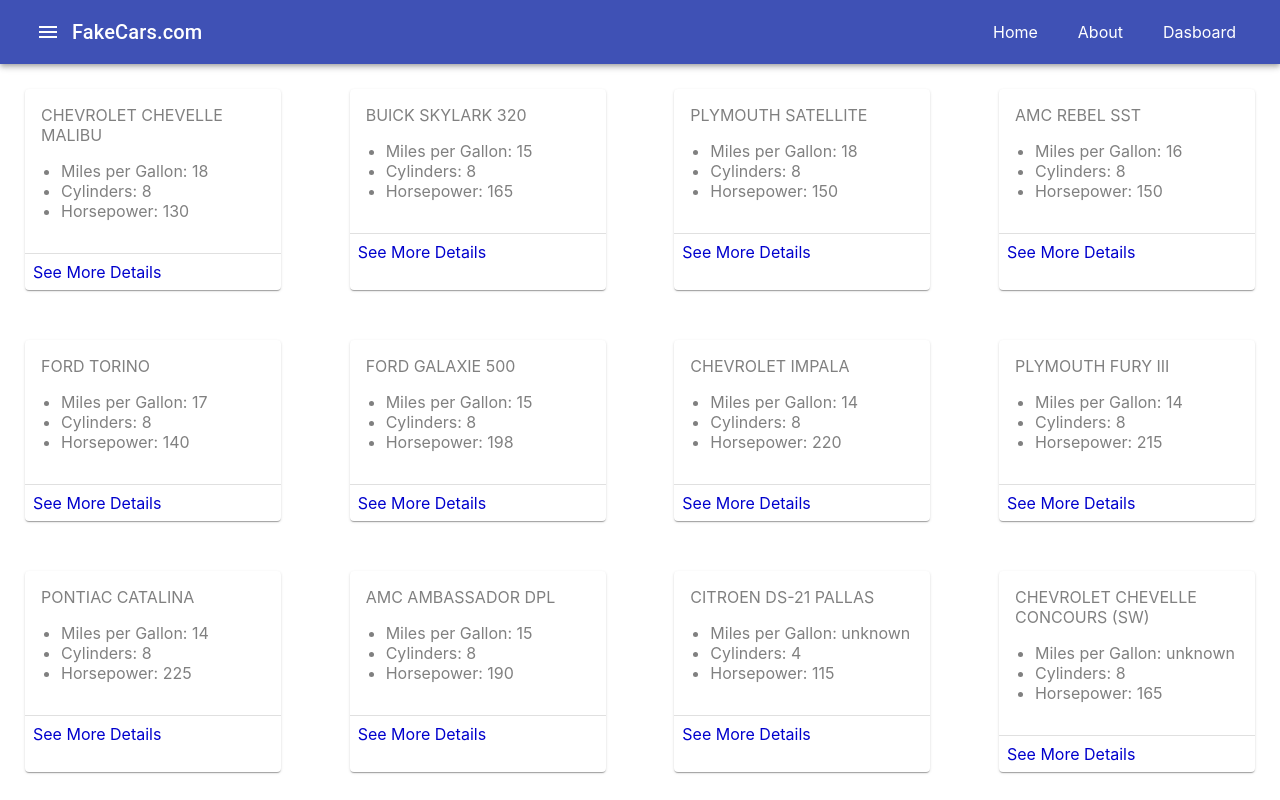
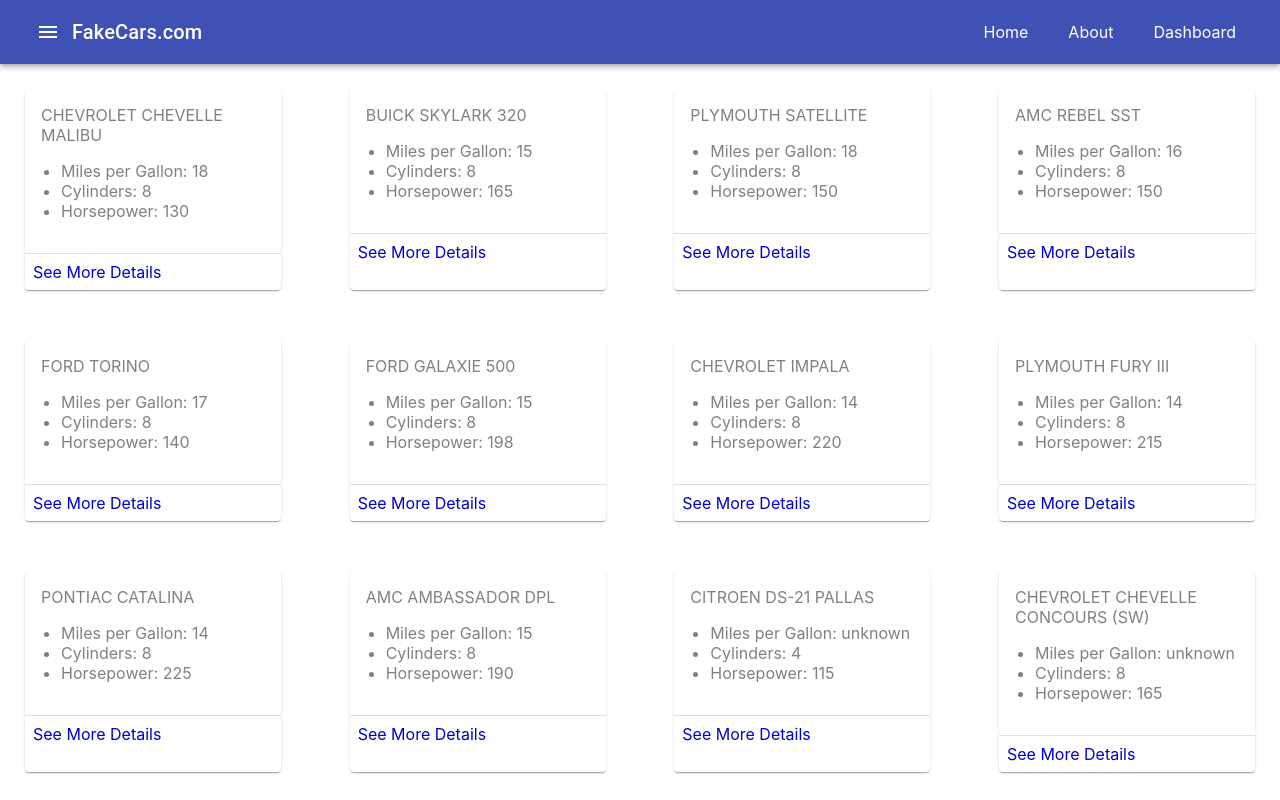
Before and after one commit to AustinCodingAcademy/411_wk5_day2_mapdispatchtoprops, a React (Create React App) app: page / in a window 1280 px wide. Shown: the top 800 px of the page. Built offline with nearby package versions, Linux system fonts and the light colour scheme.

Commit message:
Missing "h" in "Dashboard"

```diff
--- a/src/components/Navigation.js
+++ b/src/components/Navigation.js
@@ -22,7 +22,7 @@
                         <Link to="/about">About</Link>
                     </li>
                     <li className="nav-list-item">
-                        <Link to="/dashboard">Dasboard</Link>
+                        <Link to="/dashboard">Dashboard</Link>
                     </li>
                 </ul>
             </Toolbar>
```
